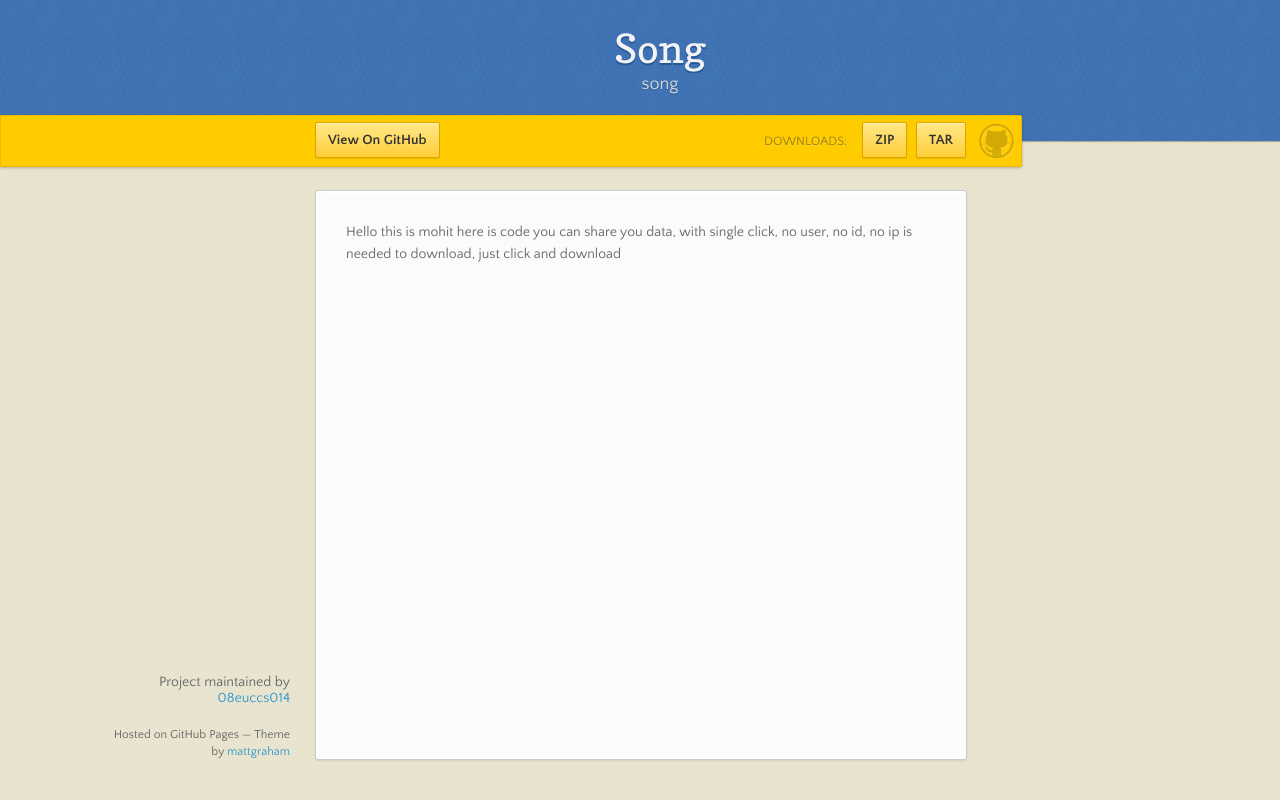
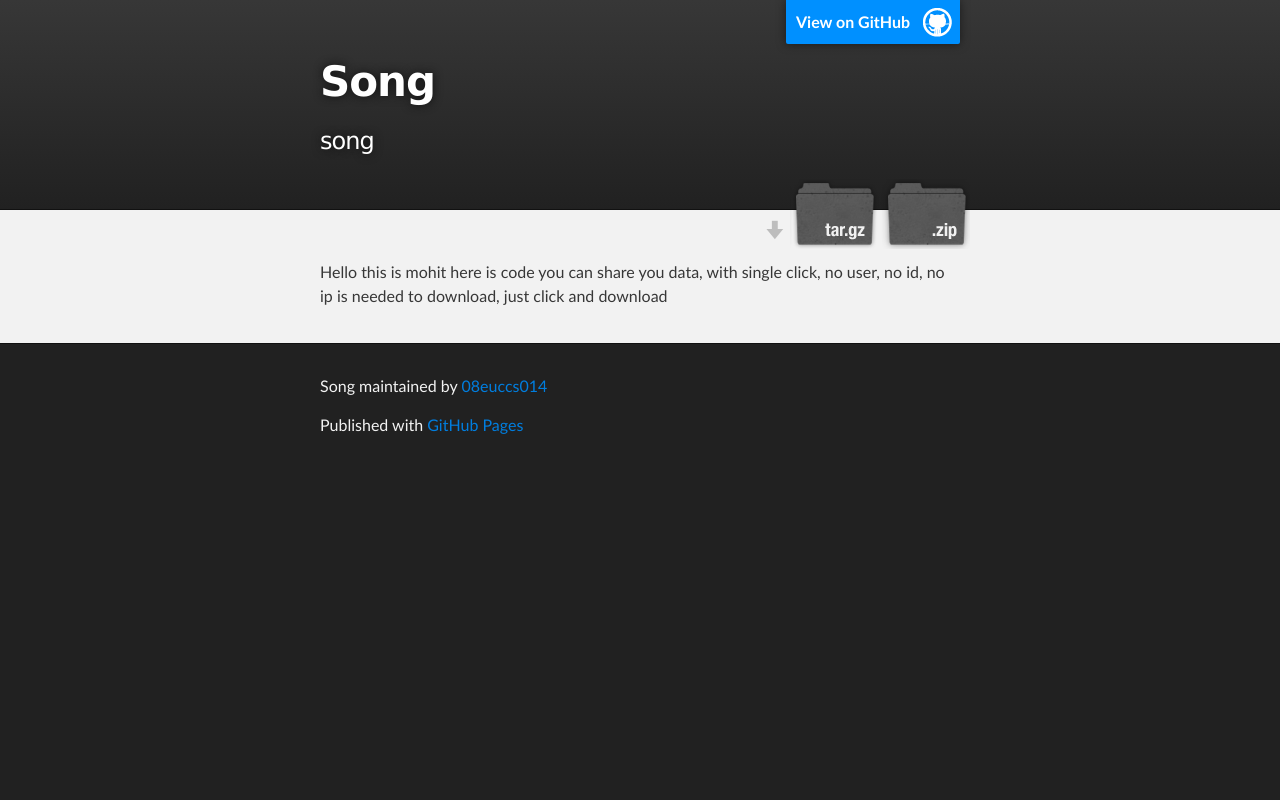
Before and after one commit to 08euccs014/Song, a PHP site: page / in a window 1280 px wide. Run offline with PHP 8.4, Linux system fonts and the light colour scheme; some libraries are stand-ins or nearby versions.

Commit message:
Create gh-pages branch via GitHub

```diff
--- a/index.html
+++ b/index.html
@@ -1,52 +1,49 @@
-<!doctype html>
+<!DOCTYPE html>
 <html>
+
   <head>
-    <meta charset="utf-8">
-    <meta http-equiv="X-UA-Compatible" content="chrome=1">
-    <title>Song by 08euccs014</title>
-    <link rel="stylesheet" href="stylesheets/styles.css">
-    <link rel="stylesheet" href="stylesheets/pygment_trac.css">
-    <script src="https://ajax.googleapis.com/ajax/libs/jquery/1.7.1/jquery.min.js"></script>
-    <script src="javascripts/main.js"></script>
-    <!--[if lt IE 9]>
-      <script src="//html5shiv.googlecode.com/svn/trunk/html5.js"></script>
-    <![endif]-->
-    <meta name="viewport" content="width=device-width, initial-scale=1, user-scalable=no">
+    <meta charset='utf-8' />
+    <meta http-equiv="X-UA-Compatible" content="chrome=1" />
+    <meta name="description" content="Song : song " />
 
+    <link rel="stylesheet" type="text/css" media="screen" href="stylesheets/stylesheet.css">
+
+    <title>Song</title>
   </head>
+
   <body>
 
-      <header>
-        <h1>Song</h1>
-        <p>song </p>
-      </header>
+    <!-- HEADER -->
+    <div id="header_wrap" class="outer">
+        <header class="inner">
+          <a id="forkme_banner" href="https://github.com/08euccs014/Song">View on GitHub</a>
 
-      <div id="banner">
-        <span id="logo"></span>
+          <h1 id="project_title">Song</h1>
+          <h2 id="project_tagline">song </h2>
 
-        <a href="https://github.com/08euccs014/Song" class="button fork"><strong>View On GitHub</strong></a>
-        <div class="downloads">
-          <span>Downloads:</span>
-          <ul>
-            <li><a href="https://github.com/08euccs014/Song/zipball/master" class="button">ZIP</a></li>
-            <li><a href="https://github.com/08euccs014/Song/tarball/master" class="button">TAR</a></li>
-          </ul>
-        </div>
-      </div><!-- end banner -->
+            <section id="downloads">
+              <a class="zip_download_link" href="https://github.com/08euccs014/Song/zipball/master">Download this project as a .zip file</a>
+              <a class="tar_download_link" href="https://github.com/08euccs014/Song/tarball/master">Download this project as a tar.gz file</a>
+            </section>
+        </header>
+    </div>
 
-    <div class="wrapper">
-      <nav>
-        <ul></ul>
-      </nav>
-      <section>
+    <!-- MAIN CONTENT -->
+    <div id="main_content_wrap" class="outer">
+      <section id="main_content" class="inner">
         <p>Hello this is mohit here is code you can share you data, with single click, no user, no id, no ip is needed to download, just click and download</p>
       </section>
-      <footer>
-        <p>Project maintained by <a href="https://github.com/08euccs014">08euccs014</a></p>
-        <p><small>Hosted on GitHub Pages &mdash; Theme by <a href="http://twitter.com/#!/michigangraham">mattgraham</a></small></p>
+    </div>
+
+    <!-- FOOTER  -->
+    <div id="footer_wrap" class="outer">
+      <footer class="inner">
+        <p class="copyright">Song maintained by <a href="https://github.com/08euccs014">08euccs014</a></p>
+        <p>Published with <a href="http://pages.github.com">GitHub Pages</a></p>
       </footer>
     </div>
-    <!--[if !IE]><script>fixScale(document);</script><![endif]-->
+
+
 
   </body>
 </html>
--- a/javascripts/main.js
+++ b/javascripts/main.js
@@ -1,53 +1 @@
-var sectionHeight = function() {
-  var total    = $(window).height(),
-      $section = $('section').css('height','auto');
-
-  if ($section.outerHeight(true) < total) {
-    var margin = $section.outerHeight(true) - $section.height();
-    $section.height(total - margin - 20);
-  } else {
-    $section.css('height','auto');
-  }
-}
-
-$(window).resize(sectionHeight);
-
-$(document).ready(function(){
-  $("section h1, section h2").each(function(){
-    $("nav ul").append("<li class='tag-" + this.nodeName.toLowerCase() + "'><a href='#" + $(this).text().toLowerCase().replace(/ /g, '-').replace(/[^\w-]+/g,'') + "'>" + $(this).text() + "</a></li>");
-    $(this).attr("id",$(this).text().toLowerCase().replace(/ /g, '-').replace(/[^\w-]+/g,''));
-    $("nav ul li:first-child a").parent().addClass("active");
-  });
-
-  $("nav ul li").on("click", "a", function(event) {
-    var position = $($(this).attr("href")).offset().top - 190;
-    $("html, body").animate({scrollTop: position}, 400);
-    $("nav ul li a").parent().removeClass("active");
-    $(this).parent().addClass("active");
-    event.preventDefault();
-  });
-
-  sectionHeight();
-
-  $('img').load(sectionHeight);
-});
-
-fixScale = function(doc) {
-
-  var addEvent = 'addEventListener',
-      type = 'gesturestart',
-      qsa = 'querySelectorAll',
-      scales = [1, 1],
-      meta = qsa in doc ? doc[qsa]('meta[name=viewport]') : [];
-
-  function fix() {
-    meta.content = 'width=device-width,minimum-scale=' + scales[0] + ',maximum-scale=' + scales[1];
-    doc.removeEventListener(type, fix, true);
-  }
-
-  if ((meta = meta[meta.length - 1]) && addEvent in doc) {
-    fix();
-    scales = [.25, 1.6];
-    doc[addEvent](type, fix, true);
-  }
-};
+console.log('This would be the main JS file.');
--- /dev/null
+++ b/stylesheets/stylesheet.css
@@ -0,0 +1,431 @@
+/*******************************************************************************
+Slate Theme for GitHub Pages
+by Jason Costello, @jsncostello
+*******************************************************************************/
+
+@import url(pygment_trac.css);
+
+/*******************************************************************************
+MeyerWeb Reset
+*******************************************************************************/
+
+html, body, div, span, applet, object, iframe,
+h1, h2, h3, h4, h5, h6, p, blockquote, pre,
+a, abbr, acronym, address, big, cite, code,
+del, dfn, em, img, ins, kbd, q, s, samp,
+small, strike, strong, sub, sup, tt, var,
+b, u, i, center,
+dl, dt, dd, ol, ul, li,
+fieldset, form, label, legend,
+table, caption, tbody, tfoot, thead, tr, th, td,
+article, aside, canvas, details, embed,
+figure, figcaption, footer, header, hgroup,
+menu, nav, output, ruby, section, summary,
+time, mark, audio, video {
+  margin: 0;
+  padding: 0;
+  border: 0;
+  font: inherit;
+  vertical-align: baseline;
+}
+
+/* HTML5 display-role reset for older browsers */
+article, aside, details, figcaption, figure,
+footer, header, hgroup, menu, nav, section {
+  display: block;
+}
+
+ol, ul {
+  list-style: none;
+}
+
+blockquote, q {
+}
+
+table {
+  border-collapse: collapse;
+  border-spacing: 0;
+}
+
+a:focus {
+  outline: none;
+}
+
+/*******************************************************************************
+Theme Styles
+*******************************************************************************/
+
+body {
+  box-sizing: border-box;
+  color:#373737;
+  background: #212121;
+  font-size: 16px;
+  font-family: 'Myriad Pro', Calibri, Helvetica, Arial, sans-serif;
+  line-height: 1.5;
+  -webkit-font-smoothing: antialiased;
+}
+
+h1, h2, h3, h4, h5, h6 {
+  margin: 10px 0;
+  font-weight: 700;
+  color:#222222;
+  font-family: 'Lucida Grande', 'Calibri', Helvetica, Arial, sans-serif;
+  letter-spacing: -1px;
+}
+
+h1 {
+  font-size: 36px;
+  font-weight: 700;
+}
+
+h2 {
+  padding-bottom: 10px;
+  font-size: 32px;
+  background: url('../images/bg_hr.png') repeat-x bottom;
+}
+
+h3 {
+  font-size: 24px;
+}
+
+h4 {
+  font-size: 21px;
+}
+
+h5 {
+  font-size: 18px;
+}
+
+h6 {
+  font-size: 16px;
+}
+
+p {
+  margin: 10px 0 15px 0;
+}
+
+footer p {
+  color: #f2f2f2;
+}
+
+a {
+  text-decoration: none;
+  color: #007edf;
+  text-shadow: none;
+
+  transition: color 0.5s ease;
+  transition: text-shadow 0.5s ease;
+  -webkit-transition: color 0.5s ease;
+  -webkit-transition: text-shadow 0.5s ease;
+  -moz-transition: color 0.5s ease;
+  -moz-transition: text-shadow 0.5s ease;
+  -o-transition: color 0.5s ease;
+  -o-transition: text-shadow 0.5s ease;
+  -ms-transition: color 0.5s ease;
+  -ms-transition: text-shadow 0.5s ease;
+}
+
+#main_content a:hover {
+  color: #0069ba;
+  text-shadow: #0090ff 0px 0px 2px;
+}
+
+footer a:hover {
+  color: #43adff;
+  text-shadow: #0090ff 0px 0px 2px;
+}
+
+em {
+  font-style: italic;
+}
+
+strong {
+  font-weight: bold;
+}
+
+img {
+  position: relative;
+  margin: 0 auto;
+  max-width: 739px;
+  padding: 5px;
+  margin: 10px 0 10px 0;
+  border: 1px solid #ebebeb;
+
+  box-shadow: 0 0 5px #ebebeb;
+  -webkit-box-shadow: 0 0 5px #ebebeb;
+  -moz-box-shadow: 0 0 5px #ebebeb;
+  -o-box-shadow: 0 0 5px #ebebeb;
+  -ms-box-shadow: 0 0 5px #ebebeb;
+}
+
+pre, code {
+  width: 100%;
+  color: #222;
+  background-color: #fff;
+
+  font-family: Monaco, "Bitstream Vera Sans Mono", "Lucida Console", Terminal, monospace;
+  font-size: 14px;
+
+  border-radius: 2px;
+  -moz-border-radius: 2px;
+  -webkit-border-radius: 2px;
+
+
+
+}
+
+pre {
+  width: 100%;
+  padding: 10px;
+  box-shadow: 0 0 10px rgba(0,0,0,.1);
+  overflow: auto;
+}
+
+code {
+  padding: 3px;
+  margin: 0 3px;
+  box-shadow: 0 0 10px rgba(0,0,0,.1);
+}
+
+pre code {
+  display: block;
+  box-shadow: none;
+}
+
+blockquote {
+  color: #666;
+  margin-bottom: 20px;
+  padding: 0 0 0 20px;
+  border-left: 3px solid #bbb;
+}
+
+ul, ol, dl {
+  margin-bottom: 15px
+}
+
+ul li {
+  list-style: inside;
+  padding-left: 20px;
+}
+
+ol li {
+  list-style: decimal inside;
+  padding-left: 20px;
+}
+
+dl dt {
+  font-weight: bold;
+}
+
+dl dd {
+  padding-left: 20px;
+  font-style: italic;
+}
+
+dl p {
+  padding-left: 20px;
+  font-style: italic;
+}
+
+hr {
+  height: 1px;
+  margin-bottom: 5px;
+  border: none;
+  background: url('../images/bg_hr.png') repeat-x center;
+}
+
+table {
+  border: 1px solid #373737;
+  margin-bottom: 20px;
+  text-align: left;
+ }
+
+th {
+  font-family: 'Lucida Grande', 'Helvetica Neue', Helvetica, Arial, sans-serif;
+  padding: 10px;
+  background: #373737;
+  color: #fff;
+ }
+
+td {
+  padding: 10px;
+  border: 1px solid #373737;
+ }
+
+form {
+  background: #f2f2f2;
+  padding: 20px;
+}
+
+img {
+  width: 100%;
+  max-width: 100%;
+}
+
+/*******************************************************************************
+Full-Width Styles
+*******************************************************************************/
+
+.outer {
+  width: 100%;
+}
+
+.inner {
+  position: relative;
+  max-width: 640px;
+  padding: 20px 10px;
+  margin: 0 auto;
+}
+
+#forkme_banner {
+  display: block;
+  position: absolute;
+  top:0;
+  right: 10px;
+  z-index: 10;
+  padding: 10px 50px 10px 10px;
+  color: #fff;
+  background: url('../images/blacktocat.png') #0090ff no-repeat 95% 50%;
+  font-weight: 700;
+  box-shadow: 0 0 10px rgba(0,0,0,.5);
+  border-bottom-left-radius: 2px;
+  border-bottom-right-radius: 2px;
+}
+
+#header_wrap {
+  background: #212121;
+  background: -moz-linear-gradient(top, #373737, #212121);
+  background: -webkit-linear-gradient(top, #373737, #212121);
+  background: -ms-linear-gradient(top, #373737, #212121);
+  background: -o-linear-gradient(top, #373737, #212121);
+  background: linear-gradient(top, #373737, #212121);
+}
+
+#header_wrap .inner {
+  padding: 50px 10px 30px 10px;
+}
+
+#project_title {
+  margin: 0;
+  color: #fff;
+  font-size: 42px;
+  font-weight: 700;
+  text-shadow: #111 0px 0px 10px;
+}
+
+#project_tagline {
+  color: #fff;
+  font-size: 24px;
+  font-weight: 300;
+  background: none;
+  text-shadow: #111 0px 0px 10px;
+}
+
+#downloads {
+  position: absolute;
+  width: 210px;
+  z-index: 10;
+  bottom: -40px;
+  right: 0;
+  height: 70px;
+  background: url('../images/icon_download.png') no-repeat 0% 90%;
+}
+
+.zip_download_link {
+  display: block;
+  float: right;
+  width: 90px;
+  height:70px;
+  text-indent: -5000px;
+  overflow: hidden;
+  background: url(../images/sprite_download.png) no-repeat bottom left;
+}
+
+.tar_download_link {
+  display: block;
+  float: right;
+  width: 90px;
+  height:70px;
+  text-indent: -5000px;
+  overflow: hidden;
+  background: url(../images/sprite_download.png) no-repeat bottom right;
+  margin-left: 10px;
+}
+
+.zip_download_link:hover {
+  background: url(../images/sprite_download.png) no-repeat top left;
+}
+
+.tar_download_link:hover {
+  background: url(../images/sprite_download.png) no-repeat top right;
+}
+
+#main_content_wrap {
+  background: #f2f2f2;
+  border-top: 1px solid #111;
+  border-bottom: 1px solid #111;
+}
+
+#main_content {
+  padding-top: 40px;
+}
+
+#footer_wrap {
+  background: #212121;
+}
+
+
+
+/*******************************************************************************
+Small Device Styles
+*******************************************************************************/
+
+@media screen and (max-width: 480px) {
+  body {
+    font-size:14px;
+  }
+
+  #downloads {
+    display: none;
+  }
+
+  .inner {
+    min-width: 320px;
+    max-width: 480px;
+  }
+
+  #project_title {
+  font-size: 32px;
+  }
+
+  h1 {
+    font-size: 28px;
+  }
+
+  h2 {
+    font-size: 24px;
+  }
+
+  h3 {
+    font-size: 21px;
+  }
+
+  h4 {
+    font-size: 18px;
+  }
+
+  h5 {
+    font-size: 14px;
+  }
+
+  h6 {
+    font-size: 12px;
+  }
+
+  code, pre {
+    min-width: 320px;
+    max-width: 480px;
+    font-size: 11px;
+  }
+
+}
```
Also changed, not shown: stylesheets/pygment_trac.css (+70 -70 lines), images/bg_hr.png (added), images/blacktocat.png (added), images/icon_download.png (added), images/sprite_download.png (added).
